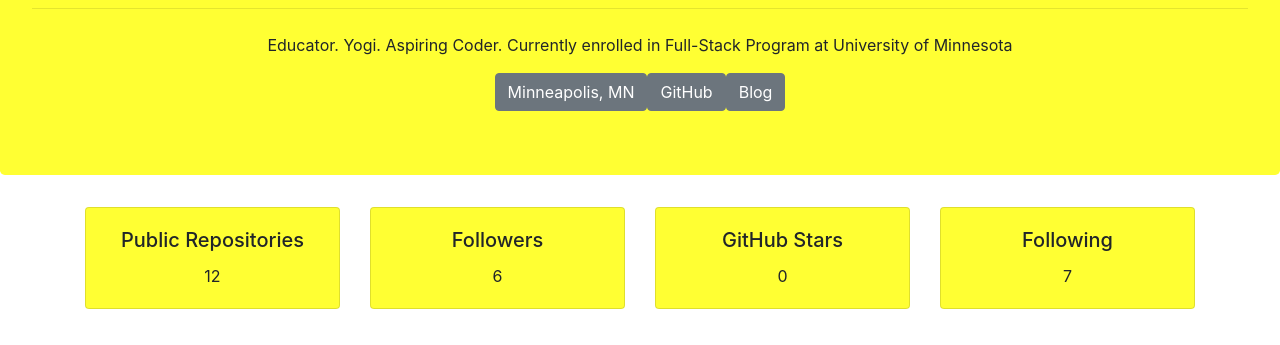
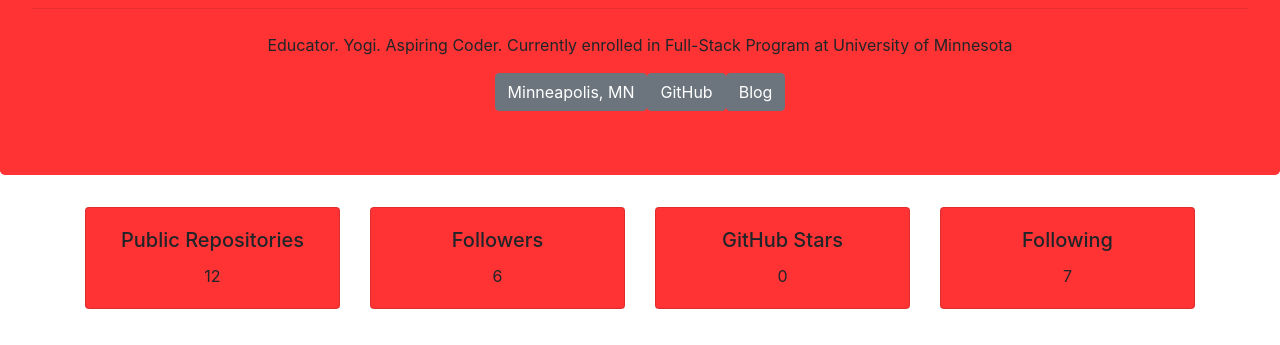
Before and after one commit to laurenhallau/Developer-Profile-Generator, a website: page index.html in a window 1280 px wide. Shown: the part 455-800 px from the top of the page. Drawn offline with nearby package versions, Linux system fonts and the light colour scheme; a web font is replaced by a local one.

Commit message:
generating pdf code added, however not working at the moment

```diff
--- a/index.html
+++ b/index.html
@@ -12,10 +12,10 @@
 
     <style>
     .card {
-      background: #ffff33;
+      background: #ff3333;
     }
     .jumbotron {
-      background: #ffff33;
+      background: #ff3333;
     }
     </style>
 </head>
--- a/package.json
+++ b/package.json
@@ -19,6 +19,8 @@
   "dependencies": {
     "axios": "^0.19.2",
     "fs": "0.0.1-security",
+    "html-pdf": "^2.2.0",
+    "html-pdf-chrome": "^0.6.0",
     "inquirer": "^7.0.4",
     "util": "^0.12.1",
     "utility": "^1.16.3"
```
Also changed, not shown: index.js (+8 -0 lines), 2 other files.
